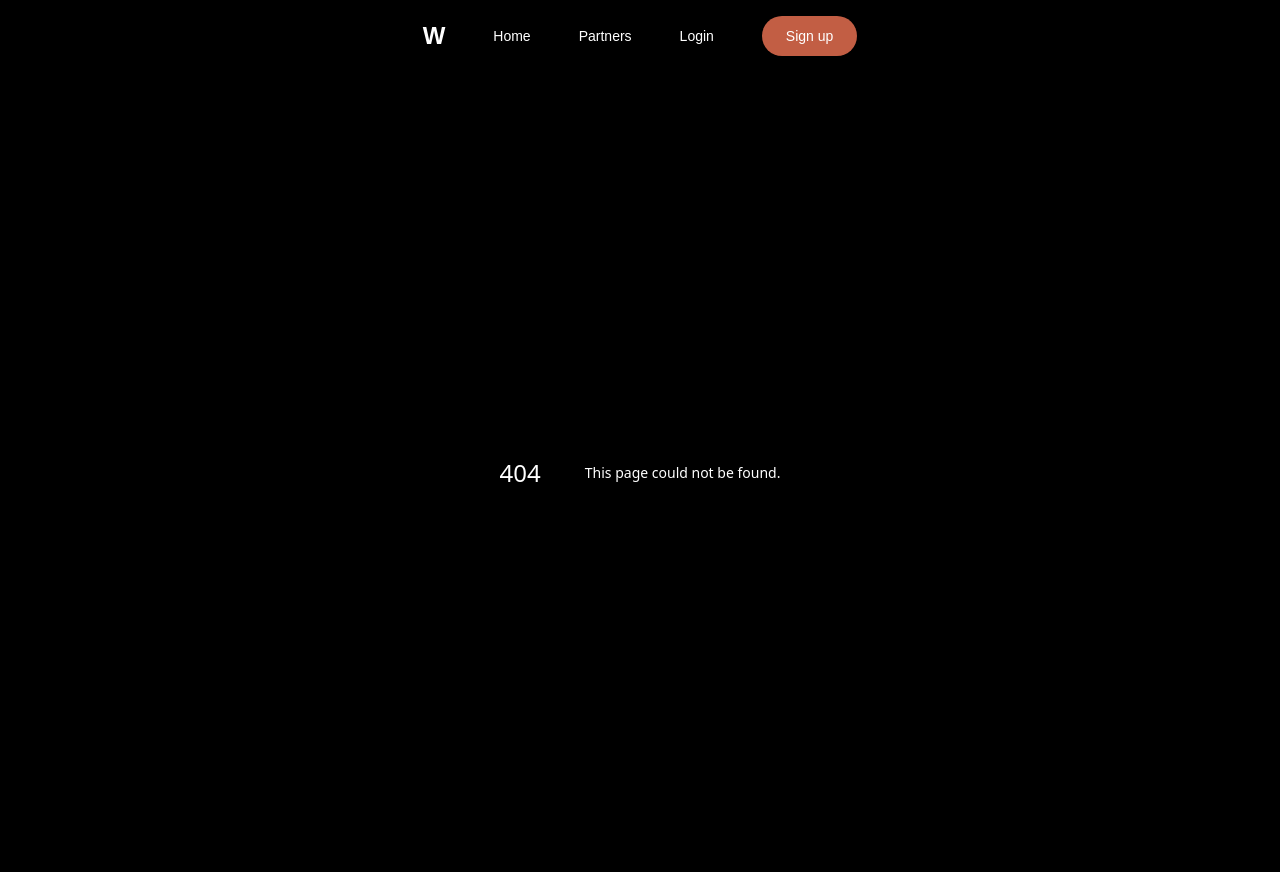
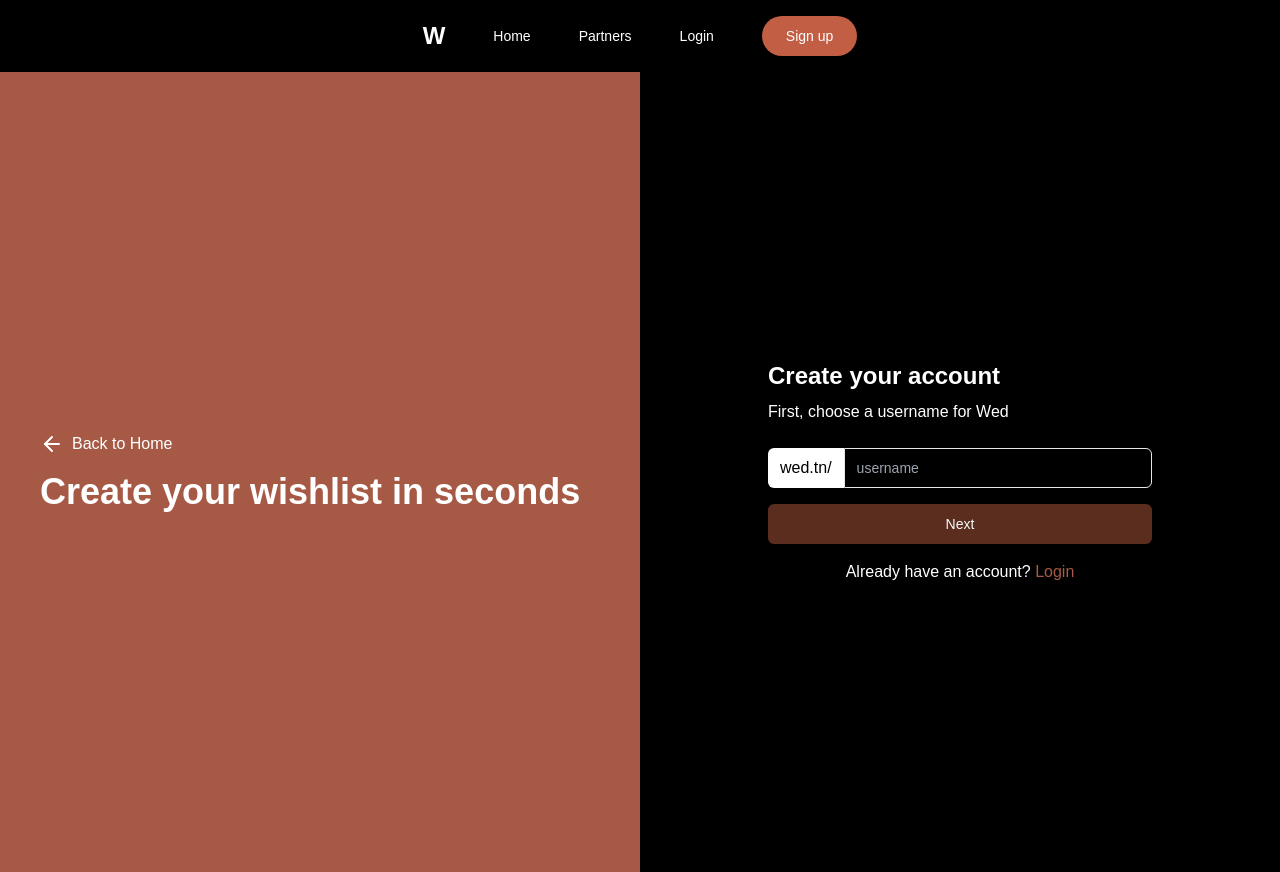
Before and after one commit to defk0n1/web-dev-project, a Next.js app: page /signup in a window 1280 px wide. Before the commit this address had no page. Built offline with nearby package versions, Linux system fonts and the light colour scheme.

Commit message:
Add Login and Signup Pages

```diff
--- a/package.json
+++ b/package.json
@@ -23,10 +23,11 @@
     "@types/node": "^20",
     "@types/react": "^18",
     "@types/react-dom": "^18",
+    "autoprefixer": "^10.4.20",
     "eslint": "^8",
     "eslint-config-next": "15.0.3",
-    "postcss": "^8",
-    "tailwindcss": "^3.4.1",
+    "postcss": "^8.4.49",
+    "tailwindcss": "^3.4.15",
     "typescript": "^5"
   }
 }
--- a/src/app/layout.tsx
+++ b/src/app/layout.tsx
@@ -18,8 +18,8 @@
 });
 
 export const metadata: Metadata = {
-  title: "Create Next App",
-  description: "Generated by create next app",
+  title: "Wed",
+  description: "Wishlisti Website",
 };
 
 export default function RootLayout({
--- a/src/app/page.tsx
+++ b/src/app/page.tsx
@@ -1,7 +1,8 @@
-import Image from "next/image"
+ import Image from "next/image"
 import { Button } from "@/components/ui/button"
 import { DM_Sans } from 'next/font/google'
 import { Dynalight  } from 'next/font/google'
+import Link from "next/link"
 
 
 const dm_Sans = DM_Sans({ subsets: ['latin'] })
@@ -29,11 +30,13 @@
             <span className={"italic " + dynalight.className}>actually</span>
             <span className="text-gray-500"> wished for</span>
           </p>
+          <Link href="/signup">
           <Button
             className="bg-[#c25e44] hover:bg-[#b35540] text-white text-lg px-8 py-6 rounded"
           >
             Create your wishlist!
           </Button>
+          </Link>
         </div>
 
         {/* Partners Section */}
--- /dev/null
+++ b/src/app/signup/page.tsx
@@ -0,0 +1,41 @@
+'use client'
+import Link from 'next/link'
+
+import { ArrowLeft } from 'lucide-react'
+import { Button } from '@/components/ui/button'
+import { Input } from '@/components/ui/input'
+
+export const metadata = {
+  fullScreen: true
+}
+
+export default function WishlistForm() {
+  return (
+    <div className="flex h-screen">
+      <div className="flex-1 bg-[#A65A45] text-white flex flex-col justify-center items-start p-10">
+        <Link href="/" className="flex items-center mb-4 text-white">
+          <ArrowLeft className="mr-2" />
+          Back to Home
+        </Link>
+        <h1 className="text-4xl font-bold">Create your wishlist in seconds</h1>
+      </div>
+      <div className="flex-1 bg-black text-white flex flex-col justify-center items-center p-10">
+        <div className="max-w-sm w-full">
+          <h2 className="text-2xl font-bold mb-2">Create your account</h2>
+          <p className="mb-6">First, choose a username for Wed</p>
+          <div className="flex items-center mb-4">
+            <span className="bg-white text-black px-3 py-2 rounded-l-md">wed.tn/</span>
+            <Input
+              className="rounded-l-none"
+              placeholder="username"
+            />
+          </div>
+          <Button className="w-full bg-[#5A2D1F]">Next</Button>
+          <p className="mt-4 text-center">
+            Already have an account? <a href="#" className="text-[#A65A45]">Login</a>
+          </p>
+        </div>
+      </div>
+    </div>
+  )
+}
--- /dev/null
+++ b/src/components/ui/input.tsx
@@ -0,0 +1,25 @@
+import * as React from "react"
+
+import { cn } from "@/lib/utils"
+
+export interface Input
+  extends React.InputHTMLAttributes<HTMLInputElement> {}
+
+const Input = React.forwardRef<HTMLInputElement, Input>(
+  ({ className, type, ...props }, ref) => {
+    return (
+      <input
+        type={type}
+        className={cn(
+          "flex h-10 w-full rounded-md border border-input bg-background px-3 py-2 text-sm ring-offset-background file:border-0 file:bg-transparent file:text-sm file:font-medium placeholder:text-muted-foreground focus-visible:outline-none focus-visible:ring-2 focus-visible:ring-ring focus-visible:ring-offset-2 disabled:cursor-not-allowed disabled:opacity-50",
+          className
+        )}
+        ref={ref}
+        {...props}
+      />
+    )
+  }
+)
+Input.displayName = "Input"
+
+export { Input }
```
Also changed, not shown: 1 other file (tests, documents, lock files or other folders).
